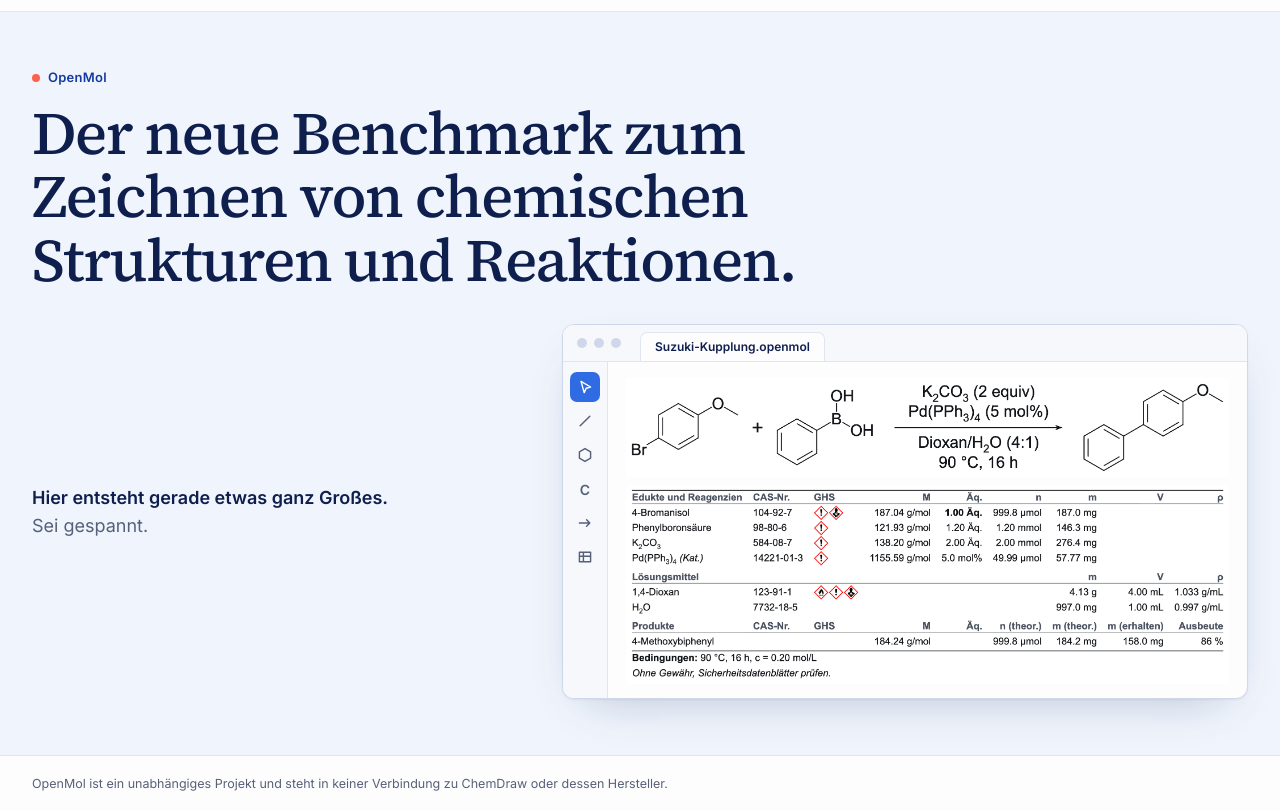
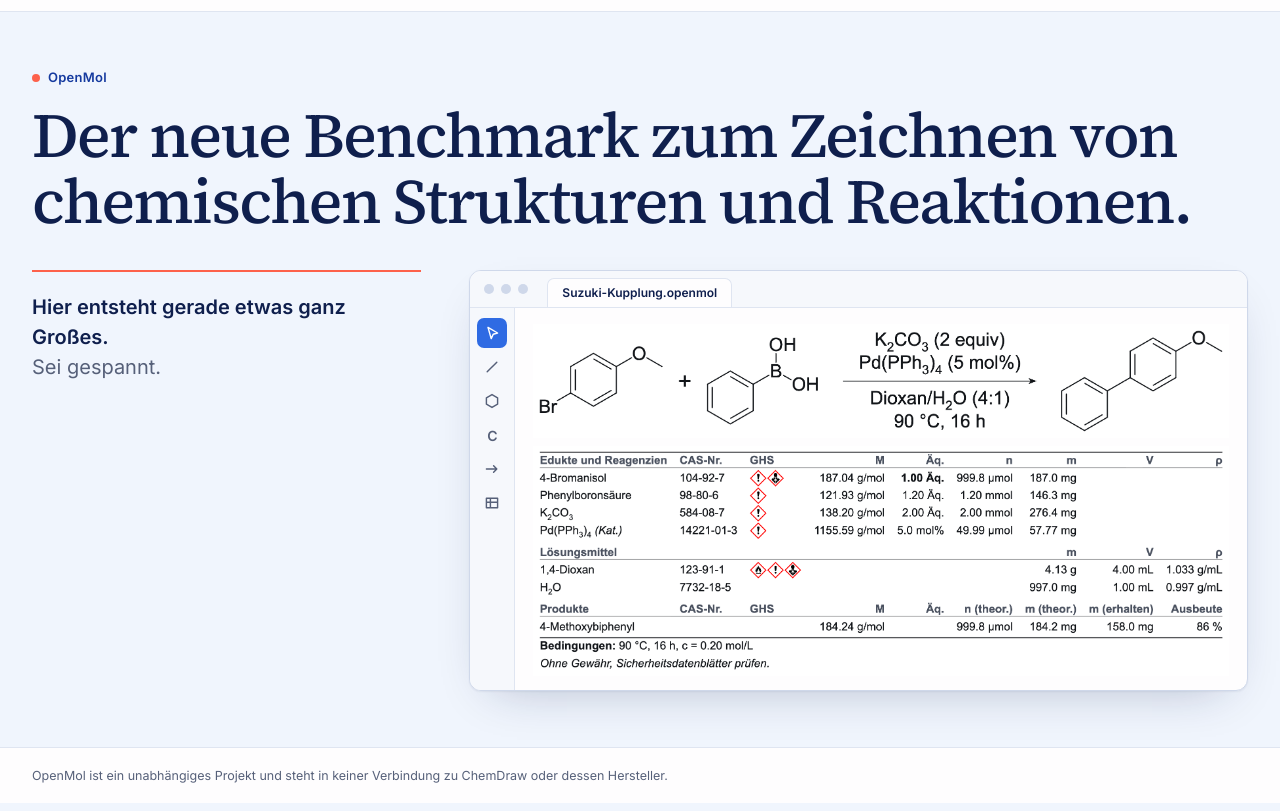
Before and after one commit to monsproduction/openmol-website, a plain HTML site: page index.html in a window 1280 px wide. Shown: the part 49-860 px from the top of the page. Drawn offline with Linux system fonts and the light colour scheme.

Commit message:
Anordnung verbessert: Überschrift über volle Breite
Co-Authored-By: Claude Opus 5.5 <noreply@anthropic.com>

```diff
--- a/index.html
+++ b/index.html
@@ -22,13 +22,13 @@ header{background:#fefdfe;border-bottom:1px solid #dfe5f1}
 header .wrap{height:60px;display:flex;align-items:center;gap:10px}
 .brand{font-size:20px;font-weight:600;letter-spacing:-0.01em}
 main{flex:1;display:flex;align-items:center;padding:56px 0}
-.hero{display:grid;grid-template-columns:minmax(0,5fr) minmax(0,7fr);gap:32px 40px;align-items:center}
+.hero{display:grid;grid-template-columns:minmax(0,4fr) minmax(0,8fr);gap:36px 48px;align-items:start}
 .hero-head{grid-column:1 / -1}
 .eyebrow{margin:0 0 14px;display:flex;align-items:center;gap:8px;font-size:13px;font-weight:600;color:#153a9f;letter-spacing:.02em}
 .dot{width:8px;height:8px;border-radius:50%;background:#fd614b;display:inline-block}
-h1{margin:0;max-width:16em;font-family:'Source Serif 4',Georgia,serif;font-weight:500;font-size:60px;line-height:1.06;letter-spacing:-0.025em}
-.teaser{margin:0;max-width:30em;font-size:18px;line-height:1.55;color:#566079}
-.teaser strong{display:block;color:#0f1f4d;font-weight:600}
+h1{margin:0;font-family:'Source Serif 4',Georgia,serif;font-weight:500;font-size:clamp(36px,4.9vw,70px);line-height:1.06;letter-spacing:-0.025em}
+.teaser{margin:0;padding-top:4px;border-top:2px solid #fd614b;max-width:30em;font-size:20px;line-height:1.5;color:#566079}
+.teaser strong{display:block;margin-top:16px;color:#0f1f4d;font-weight:600}
 /* App-Fenster wie auf der Startseite */
 .app{background:#fefdfe;border:1px solid #cfd8ea;border-radius:12px;box-shadow:0 1px 2px rgba(15,31,77,.06),0 18px 48px -24px rgba(15,31,77,.3);overflow:hidden}
 .app-bar{display:flex;align-items:center;gap:7px;padding:0 14px;height:36px;background:#f6f8fc;border-bottom:1px solid #dfe5f1}
```
